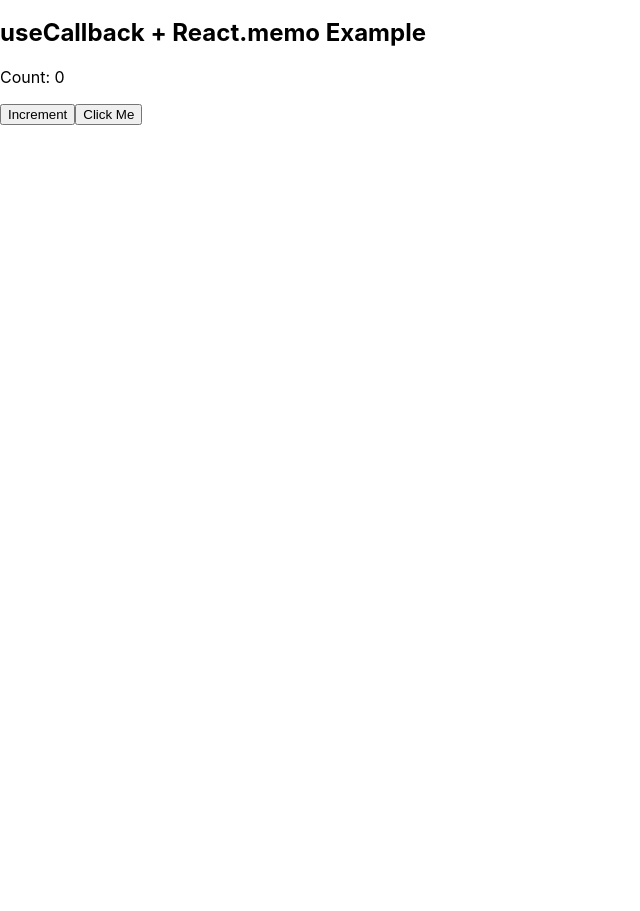
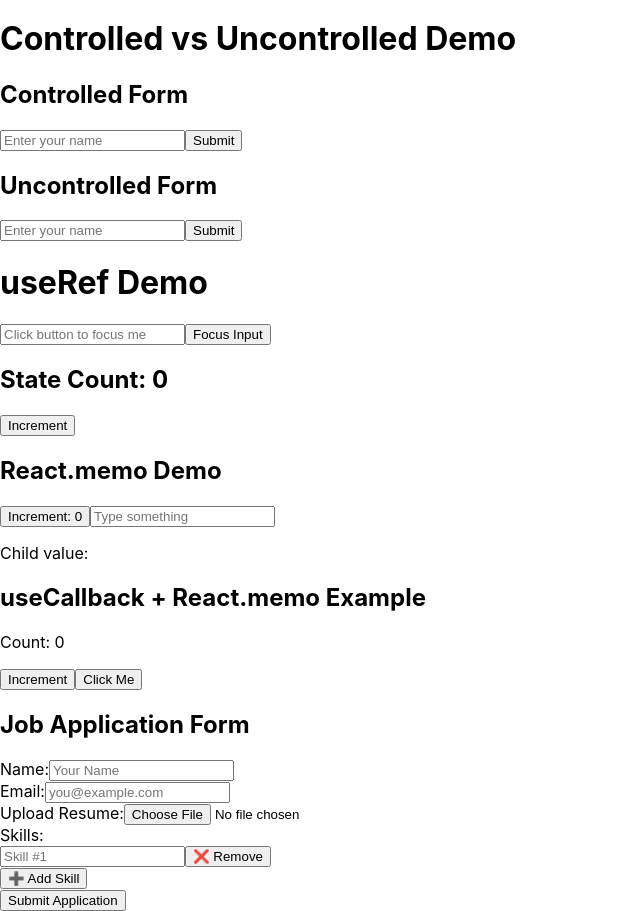
Before and after one commit to MeraGithubMeriPehchan/reactApp19.1.1, a React (Create React App) app: page / in a window 1280 px wide. Shown: the part 106-1017 px from the top of the page, without its empty margins (0-640 px from the left). Before the commit the page ends 800 px from the top, so only its background shows below. Built offline with nearby package versions, Linux system fonts and the light colour scheme.

Commit message:
added the form using react hook form and usesfield array for dynamic fields

```diff
--- a/package.json
+++ b/package.json
@@ -10,6 +10,7 @@
     "@testing-library/user-event": "^13.5.0",
     "react": "^19.1.1",
     "react-dom": "^19.1.1",
+    "react-hook-form": "^7.62.0",
     "react-scripts": "5.0.1",
     "web-vitals": "^2.1.4"
   },
--- a/src/App.js
+++ b/src/App.js
@@ -6,6 +6,7 @@ import FormDemo from "./components/FormDemo";
 import UseRefDemo from "./components/UseRefDemo";
 import MemoDemo from "./components/memo";
 import CallbackDemo from "./components/useCallback";
+import JobApplicationForm from "./components/JobApplicationForm";
 
 function App() {
   // ✅ Initialize state from localStorage (runs only once)
@@ -59,10 +60,11 @@ function App() {
           <button onClick={() => setModalOpen(false)}>Cancel</button>
         </Modal>
       )}
-      {/* <FormDemo />
+      <FormDemo />
       <UseRefDemo/>
-      <MemoDemo/> */}
+      <MemoDemo/>
       <CallbackDemo/>
+      <JobApplicationForm />
     </div>
   );
 }
--- /dev/null
+++ b/src/components/JobApplicationForm.js
@@ -0,0 +1,100 @@
+import React from "react";
+import { useForm, useFieldArray } from "react-hook-form";
+
+export default function JobApplicationForm() {
+  const { register, control, handleSubmit, formState: { errors } } = useForm({
+    defaultValues: {
+      name: "",
+      email: "",
+      resume: null,
+      skills: [{ name: "" }]
+    }
+  });
+
+  const { fields, append, remove } = useFieldArray({
+    control,
+    name: "skills"
+  });
+
+  const onSubmit = (data) => {
+    // Convert to FormData for backend
+    const formData = new FormData();
+    formData.append("name", data.name);
+    formData.append("email", data.email);
+    formData.append("resume", data.resume[0]); // first file
+    data.skills.forEach((skill, i) => {
+      formData.append(`skills[${i}]`, skill.name);
+    });
+
+    console.log("Form Submitted ✅");
+    console.log("Raw Data:", data);
+    console.log("FormData (for backend):", [...formData.entries()]);
+  };
+
+  return (
+    <form onSubmit={handleSubmit(onSubmit)} className="form-container">
+      <h2>Job Application Form</h2>
+
+      {/* Name */}
+      <div>
+        <label>Name:</label>
+        <input
+          {...register("name", { required: "Name is required" })}
+          placeholder="Your Name"
+        />
+        {errors.name && <p className="error">{errors.name.message}</p>}
+      </div>
+
+      {/* Email */}
+      <div>
+        <label>Email:</label>
+        <input
+          type="email"
+          {...register("email", { required: "Email is required" })}
+          placeholder="you@example.com"
+        />
+        {errors.email && <p className="error">{errors.email.message}</p>}
+      </div>
+
+      {/* Resume Upload */}
+      <div>
+        <label>Upload Resume:</label>
+        <input
+          type="file"
+          {...register("resume", {
+            required: "Resume is required",
+            validate: {
+              fileType: (value) =>
+                value[0]?.type === "application/pdf" || "Only PDF allowed",
+              fileSize: (value) =>
+                value[0]?.size < 2 * 1024 * 1024 || "File must be < 2MB"
+            }
+          })}
+        />
+        {errors.resume && <p className="error">{errors.resume.message}</p>}
+      </div>
+
+      {/* Dynamic Skills */}
+      <div>
+        <label>Skills:</label>
+        {fields.map((field, index) => (
+          <div key={field.id} className="skill-row">
+            <input
+              {...register(`skills.${index}.name`, { required: "Skill is required" })}
+              placeholder={`Skill #${index + 1}`}
+            />
+            <button type="button" onClick={() => remove(index)}>
+              ❌ Remove
+            </button>
+          </div>
+        ))}
+        <button type="button" onClick={() => append({ name: "" })}>
+          ➕ Add Skill
+        </button>
+        {errors.skills && <p className="error">Each skill is required</p>}
+      </div>
+
+      <button type="submit">Submit Application</button>
+    </form>
+  );
+}
```
Also changed, not shown: 1 other file (tests, documents, lock files or other folders).
